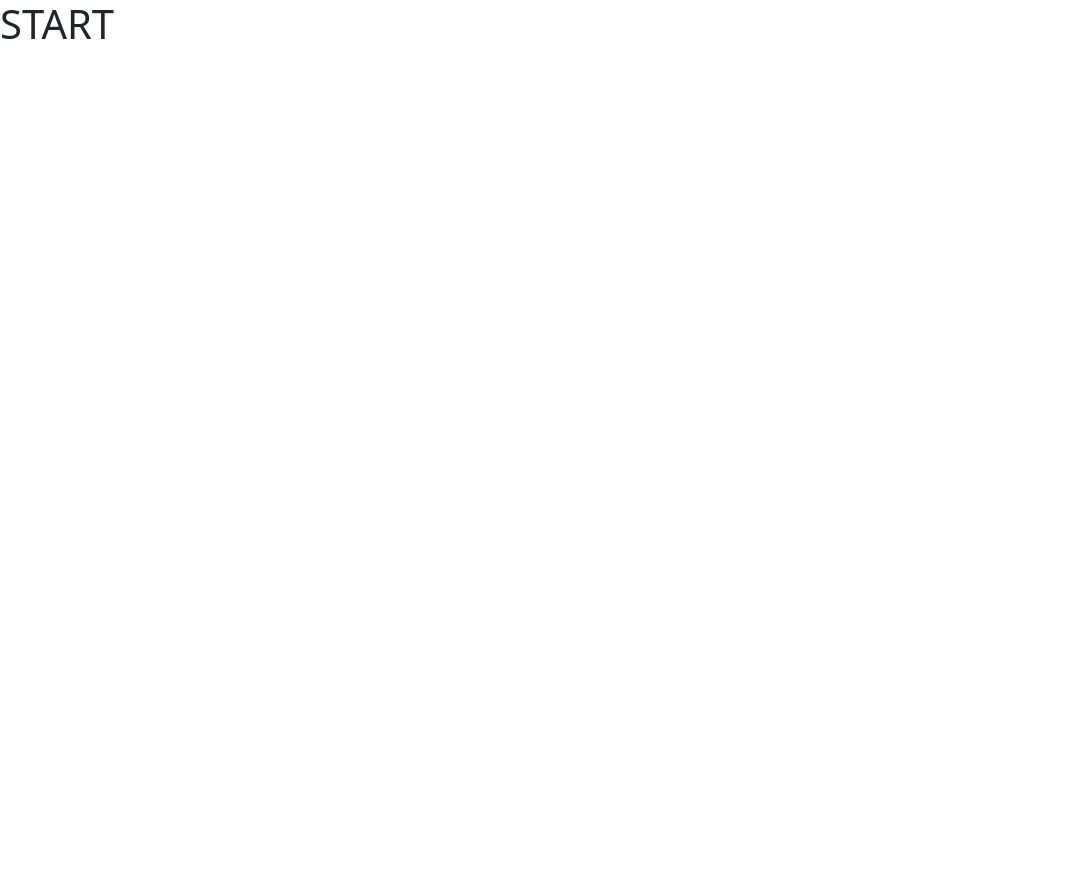
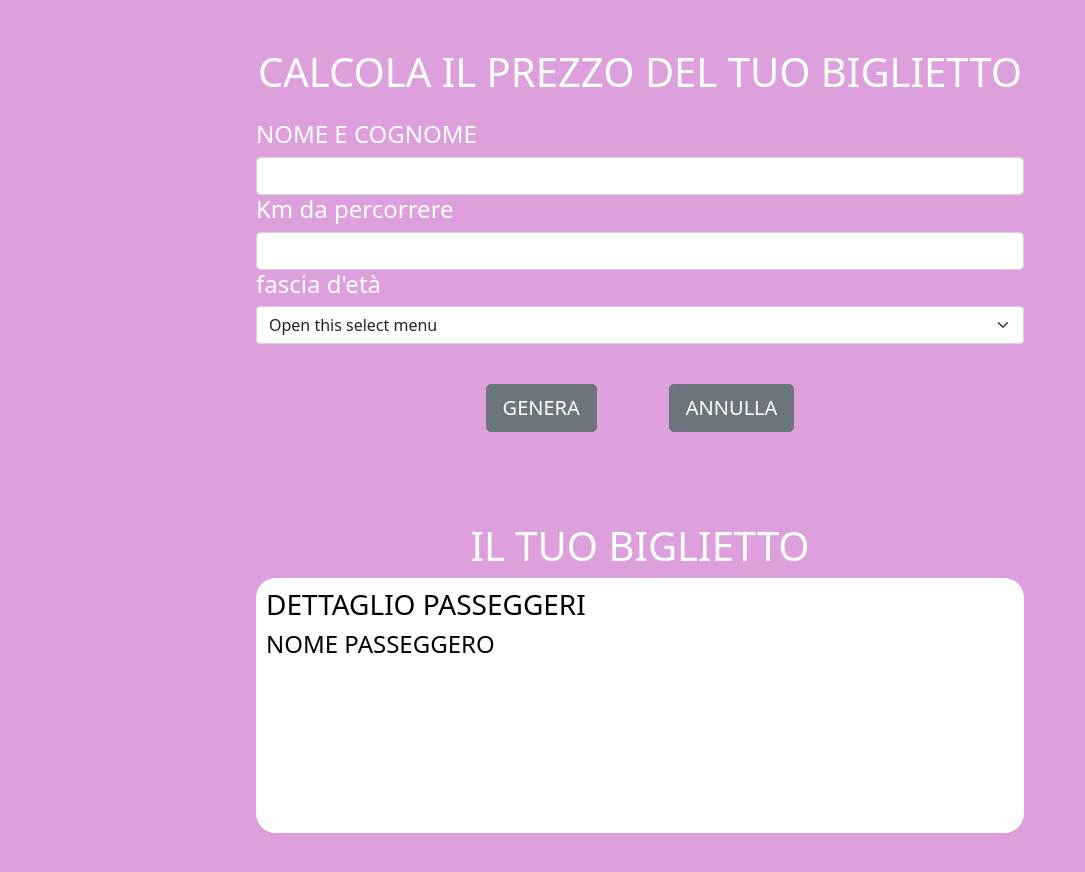
Before and after one commit to saranazli/js-biglietto-treno-form, a plain HTML site: page index.html in a window 1280 px wide. Shown: the whole page, without its empty margins (0-1085 px from the left). Before the commit the page ends 800 px from the top, so only its background shows below. Drawn offline with nearby package versions, Linux system fonts and the light colour scheme.

Commit message:
[finish] htm almost and [using] function and value in js to create the ticket

```diff
--- a/index.html
+++ b/index.html
@@ -15,8 +15,83 @@
 </head>
 <body>
 
-  <div>
-    <h1>START</h1>
+  <div class="mt-5">
+    <h1 class="text-center my-4">
+      CALCOLA IL PREZZO DEL TUO BIGLIETTO
+    </h1>
+
+    <!-- crea biglietto  -->
+    <section>
+      <!-- per gli input  -->
+      <div>
+
+        <h4>NOME E COGNOME</h4>
+
+        <input type="text" class="form-control input_name">
+
+        <h4> Km da percorrere</h4>
+
+        <input type="text" class="form-control input_km">
+
+        <h4> fascia d'età</h4>
+
+        <select class="form-select input_age">
+
+          <option selected>Open this select menu</option>
+
+          <option value="1">over 18</option>
+
+          <option value="2">under 18</option>
+
+          <option value="3">over 65</option>
+        </select>
+
+      </div>
+
+      <!-- per i bottoni  -->
+      <div class="btn_sec d-flex justify-content-around">
+
+        <button class="btn btn-secondary btn-lg btn_gen">
+          GENERA
+        </button>
+        <button class="btn btn-secondary btn-lg btn_res">
+          ANNULLA
+        </button>
+
+      </div>
+
+    </section>
+
+    <h1 class="text-center">
+      IL TUO BIGLIETTO
+    </h1>
+
+    <!-- biglietto sezione  -->
+    <section>
+
+      <!-- biglietto  -->
+      <div class="ticket_sb">
+
+        <h3>DETTAGLIO PASSEGGERI</h3>
+
+        <div>
+
+          <div>
+            <h4> NOME PASSEGGERO</h4>
+            <div class="passenger_name">
+              <!-- qua avro il nome passeggero  -->
+            </div>
+          </div>
+
+
+        </div>
+
+
+      </div>
+
+    </section>
+
+
   </div>
 
   <script src="./js/script.js"></script>
--- a/js/script.js
+++ b/js/script.js
@@ -0,0 +1,12 @@
+const nameSurname = document.querySelector(input_name);
+const kmToDo = document.querySelector(input_km);
+const yearsOld = document.querySelector(input_age);
+const passenger = document.querySelector(passenger_name);
+const genTicket = document.querySelector (btn_gen);
+const resTicket = document.querySelector (btn_res);
+
+passenger.value = nameSurname;
+
+genTicket.addEventListener('click'.function(){
+  passenger = (nameSurname.value);
+})
--- a/style/main.css
+++ b/style/main.css
@@ -0,0 +1,22 @@
+body{
+  background-color: plum;
+  color: white;
+}
+
+section, .btn_sec{
+  max-width: 60%;
+  margin: 0 auto;
+  margin-bottom: 50px;
+}
+
+.btn_sec{
+  padding: 40px;
+}
+
+.ticket_sb{
+  background-color: white;
+  height: 255px;
+  border-radius: 20px;
+  color: black;
+  padding: 10px;
+}
```
Also changed, not shown: 1 other file.
